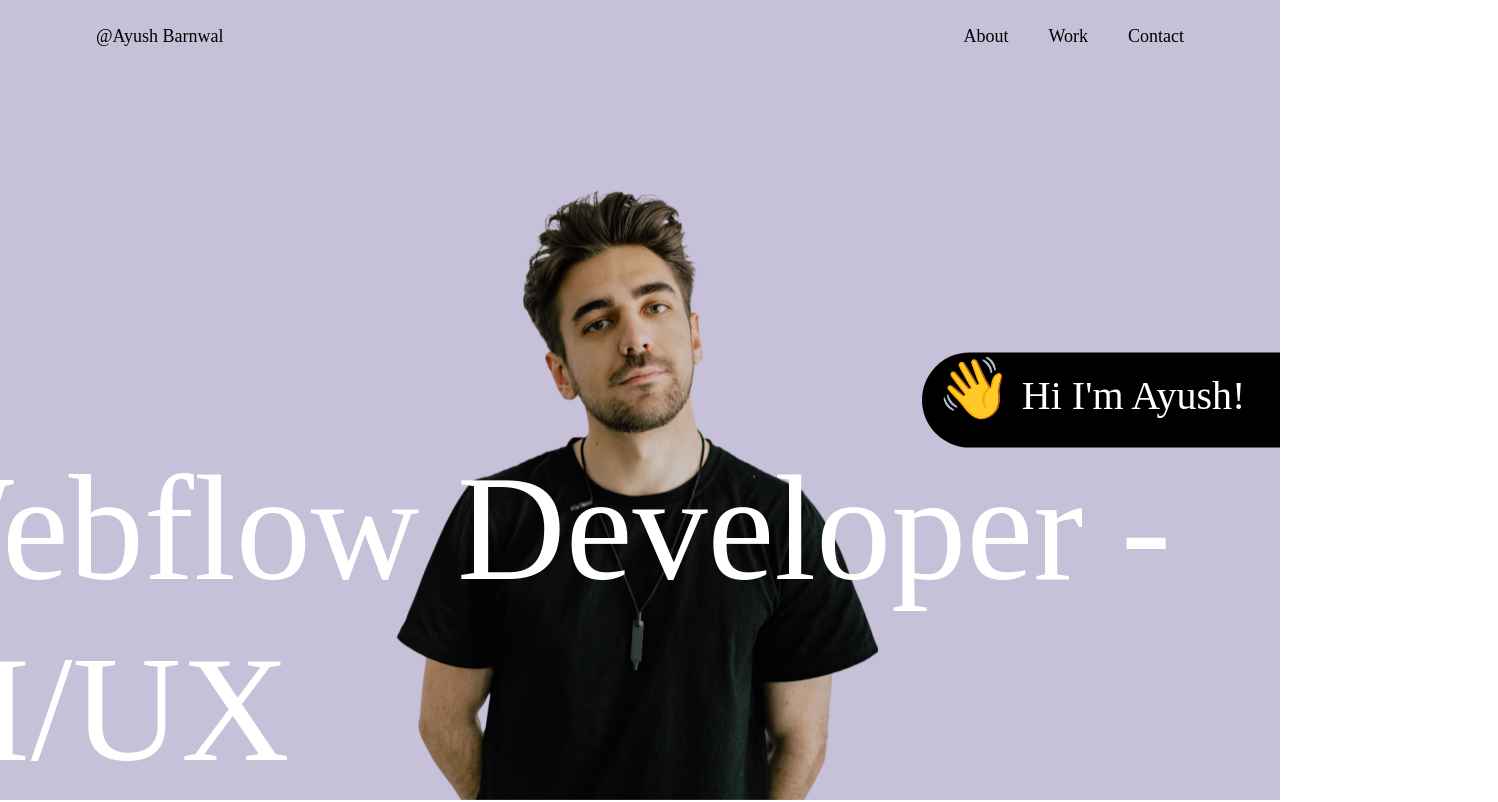
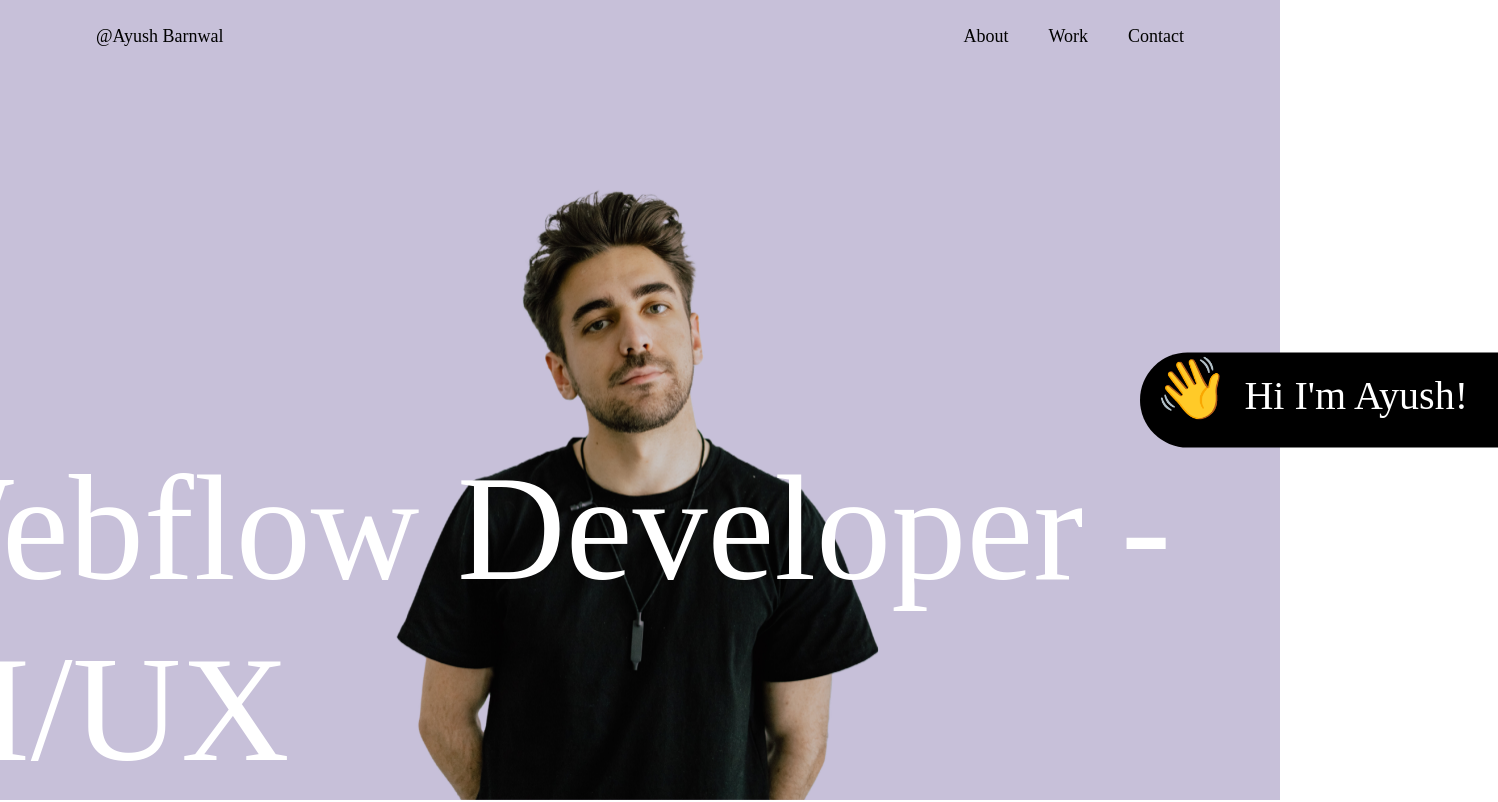
Before and after one commit to chocological13/dti-day4-exercise, a React (Vite) app: page / in a window 1280 px wide. Shown: the top 802 px of the page, 1498 px wide, since content can reach past the window. Built offline with nearby package versions, Linux system fonts and the light colour scheme.

Commit message:
feat: cta button, todo: make menu

```diff
--- /dev/null
+++ b/src/routes/Home/components/CTA-Button.tsx
@@ -0,0 +1,13 @@
+import "../style.css";
+
+const CTAButton: React.FC = () => {
+  return (
+    <div className="cta-button">
+      <p>
+        👋 <span>Hi I'm Ayush!</span>
+      </p>
+    </div>
+  );
+};
+
+export default CTAButton;
--- a/src/routes/Home/components/Hero.tsx
+++ b/src/routes/Home/components/Hero.tsx
@@ -1,16 +1,13 @@
 import "../style.css";
 import Portrait from "../../../assets/hero-portrait.png";
+import CTAButton from "./CTA-Button";
 
 const Hero: React.FC = () => {
   return (
     <div className="hero-section">
       <img src={Portrait} alt="portrait" />
       <p className="hero-title">Webflow Developer - UI/UX</p>
-      <div className="cta-button">
-        <p>
-          👋<span> Hi I'm Ayush!</span>
-        </p>
-      </div>
+      <CTAButton />
     </div>
   );
 };
--- a/src/routes/Home/style.css
+++ b/src/routes/Home/style.css
@@ -35,17 +35,29 @@ body {
   color: white;
 }
 
+/* CTA Button */
+
 .cta-button {
   width: 358px;
   height: 95px;
   background-color: black;
   border-radius: 99px 0 0 99px;
   position: absolute;
-  right: 0;
+  right: -17%;
   top: 50%;
   transform: translateY(-50%);
   overflow: hidden;
   display: flex;
+}
+
+.cta-button:hover {
+  right: 0;
+  transition: 1s;
+}
+
+.cta-button:not(:hover) {
+  right: -17%;
+  transition: 1s;
 }
 
 .cta-button p {
```
